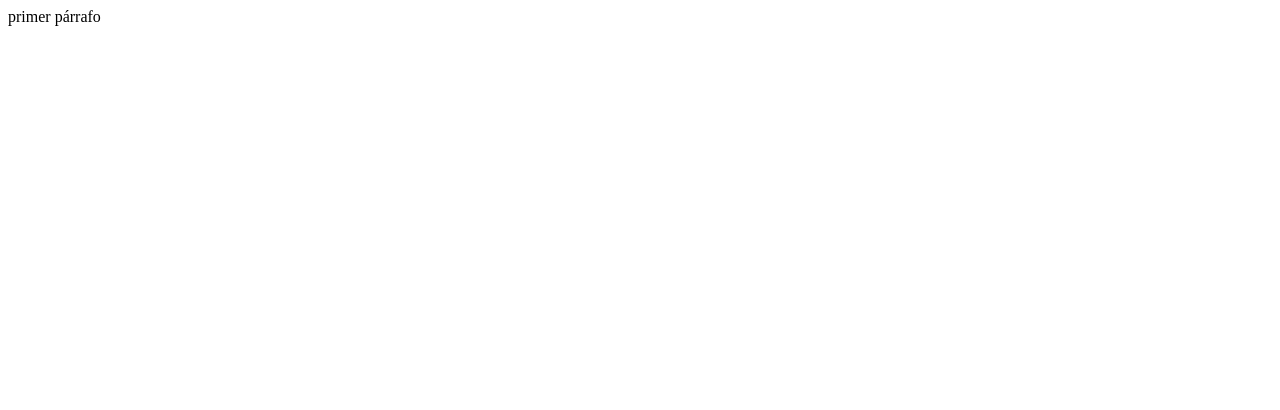
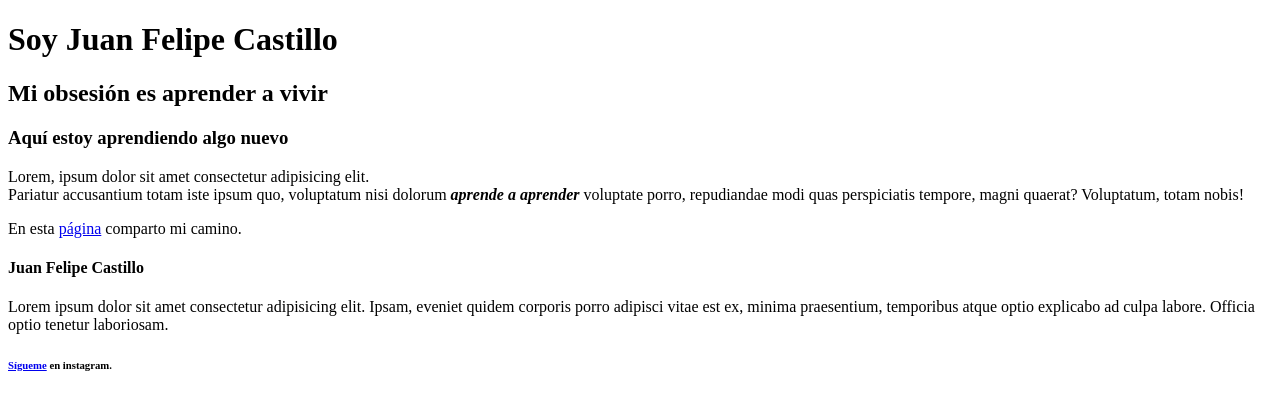
Before and after one commit to juanfelipecm/sample_website, a plain HTML site: page index.html in a window 1280 px wide. Drawn offline with Linux system fonts and the light colour scheme.

Commit message:
Agregar información al index

```diff
--- a/index.html
+++ b/index.html
@@ -1 +1,33 @@
-<p>primer párrafo</p>
+<!DOCTYPE html>
+<html lang="en">
+<head>
+    <meta charset="UTF-8">
+    <meta name="viewport" content="width=device-width, initial-scale=1.0">
+    <title>¿Quién soy?</title>
+</head>
+<body>
+    <h1>Soy Juan Felipe Castillo</h1>
+
+    <h2>Mi obsesión es aprender a vivir</h2>
+
+    <h3>Aquí estoy aprendiendo algo nuevo</h3>
+
+    <p>
+        Lorem, ipsum dolor sit amet consectetur adipisicing elit. <br>
+        Pariatur accusantium totam iste ipsum quo, voluptatum nisi dolorum <strong><em>aprende a aprender</em></strong> voluptate porro, repudiandae modi quas perspiciatis tempore, magni quaerat? Voluptatum, totam nobis!
+    </p>
+
+    <p>
+        En esta <a href="https://www.juanfelipe.com.co">página</a> comparto mi camino.
+    </p>
+
+    <h4>Juan Felipe Castillo</h4>
+    <p>
+        Lorem ipsum dolor sit amet consectetur adipisicing elit. Ipsam, eveniet quidem corporis porro adipisci vitae est ex, minima praesentium, temporibus atque optio explicabo ad culpa labore. Officia optio tenetur laboriosam.
+    </p>
+    <h6><a href="https://www.instagram.com/juanfelipecastillom/" target="_blank" >Sígueme</a> en instagram.</h6>
+
+
+
+</body>
+</html>
```
